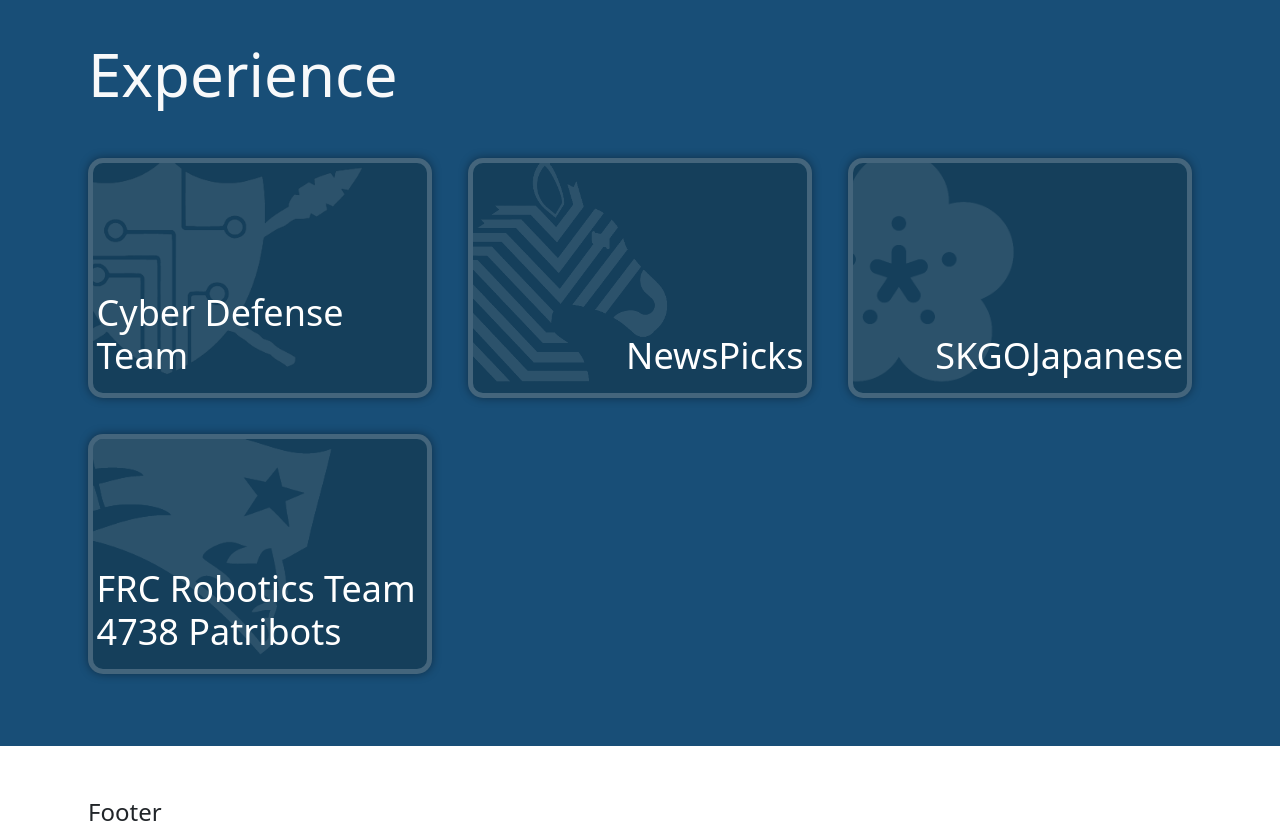
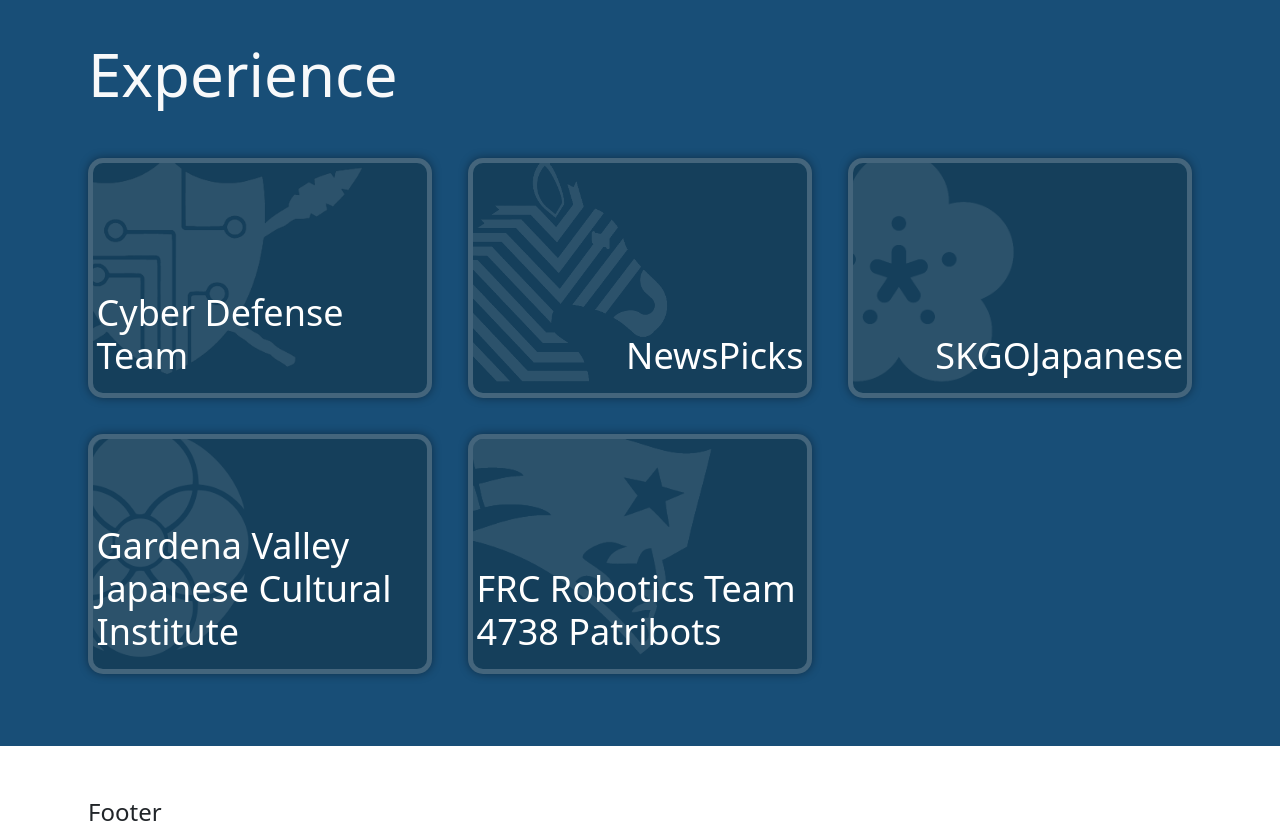
Before and after one commit to Kekechi/Portfolio, a React (Vite) app: page / in a window 1280 px wide. Shown: the part 3620-4450 px from the top of the page. Built offline with nearby package versions, Linux system fonts and the light colour scheme.

Commit message:
create list of experience texts

```diff
--- a/src/Components/Home/Experience/Experience.jsx
+++ b/src/Components/Home/Experience/Experience.jsx
@@ -1,5 +1,7 @@
 import React from "react";
-import { Card, Col, Container, Row } from "react-bootstrap";
+import { Col, Container, Row } from "react-bootstrap";
+
+import experienceList from "./experienceList";
 
 function Experience() {
   return (
@@ -7,85 +9,24 @@
       <div className="section-anchor" id="experience"></div>
       <Container className="py-5">
         <h1 className="text-light">Experience</h1>
+
         <Row>
-          <Col lg={4}>
+          {experienceList.map((experience) => (
+            <Col lg={4} key={experience.title}>
               <div className="experience-card">
                 <div className="experience-card-background">
-                <img src="src/assets/img/cdt.png" alt="" />
+                  <img src={"src/assets/img/" + experience.img} alt="" />
                 </div>
 
                 <div className="experience-card-content">
-                <h6>Position: Member</h6>
-                <p>September 2023 - Present</p>
-                <p>
-                  Expand knowledge involving preserving confidentiality,
-                  integrity, and availability of information. Information
-                  security professionals and students with experience in
-                  multiple cybersecurity fields provide instruction. Chosen to
-                  compete at the CCDC invitational on 11/4/23.
-                </p>
+                  <h6>{experience.position}</h6>
+                  <p>{experience.date}</p>
+                  <p>{experience.description}</p>
                 </div>
-              <h4 className="experience-title">Cyber Defense Team</h4>
+                <h4 className="experience-title">{experience.title}</h4>
               </div>
             </Col>
-          <Col lg={4}>
-            <div className="experience-card">
-              <div className="experience-card-background">
-                <img src="src/assets/img/newspicks.png" alt="" />
-              </div>
-
-              <div className="experience-card-content">
-                <h6>Position: 5th Gen Student Picker</h6>
-                <p>September 2023 - Present</p>
-                <p>
-                  NewsPicks aggregates news from 90 global sources and presents
-                  insights from 300+ "pro-pickers" and "student pickers" to its
-                  7.9 million users. Comment on news and original articles, and
-                  collaborate closely with the community team.
-                </p>
-              </div>
-              <h4 className="experience-title">NewsPicks</h4>
-            </div>
-          </Col>
-          <Col lg={4}>
-            <div className="experience-card">
-              <div className="experience-card-background">
-                <img src="src/assets/img/skgoicon.png" alt="" />
-              </div>
-
-              <div className="experience-card-content">
-                <h6>Position: Volunteer Leader / Founder</h6>
-                <p>May 2022 - Present</p>
-                <p>
-                  Founded a student volunteer organization to counter the
-                  decline in Japan-U.S. cultural exchange among youth. As a
-                  representative, led efforts to immerse American children in
-                  Japanese culture and language, enhancing global understanding.
-                </p>
-              </div>
-              <h4 className="experience-title">SKGOJapanese</h4>
-            </div>
-          </Col>
-          <Col lg={4}>
-            <div className="experience-card">
-              <div className="experience-card-background">
-                <img src="src/assets/img/patribots.png" alt="" />
-              </div>
-              <div className="experience-card-content">
-                <h6>Position: Programming Lead</h6>
-                <p>September 2020 - June 2023</p>
-                <p>
-                  Led a team of 8 in Java-based robot programming, integrating
-                  everyone's contributions. Cultivated team-building skills,
-                  ensuring a cohesive and harmonious work environment. Achieved
-                  the Imagery Award at the Las Vegas regional competition.
-                </p>
-              </div>
-              <h4 className="experience-title">
-                FRC Robotics Team 4738 Patribots
-              </h4>
-            </div>
-          </Col>
+          ))}
         </Row>
       </Container>
     </div>
--- /dev/null
+++ b/src/Components/Home/Experience/experienceList.js
@@ -0,0 +1,44 @@
+const experienceList = [
+  {
+    title: "Cyber Defense Team",
+    position: "Member",
+    date: "September 2023 - Present",
+    description:
+      "Expand knowledge involving preserving confidentiality,integrity, and availability of information. Information security professionals and students with experience in multiple cybersecurity fields provide instruction. Chosen to compete at the CCDC invitational on 11/4/23.",
+    img: "cdt.png",
+  },
+  {
+    title: "NewsPicks",
+    position: "5th Gen Student Picker",
+    date: "September 2023 - Present",
+    description:
+      'NewsPicks aggregates news from 90 global sources and presents insights from 300+ "pro-pickers" and "student pickers" to its 7.9 million users. Comment on news and original articles, and collaborate closely with the community team.',
+    img: "newspicks.png",
+  },
+  {
+    title: "SKGOJapanese",
+    position: "Volunteer Leader / Founder",
+    date: "May 2022 - Present",
+    description:
+      "Founded a student volunteer organization to counter the decline in Japan-U.S. cultural exchange among youth. As a representative, led efforts to immerse American children in Japanese culture and language, enhancing global understanding.",
+    img: "skgoicon.png",
+  },
+  {
+    title: "Gardena Valley Japanese Cultural Institute",
+    position: "IT Assistance Volunteer",
+    date: "March 2020 - Present",
+    description:
+      "Advised students on online learning tools and strategies. Assisted with instructional activities and assessments in virtual classes.",
+    img: "jci.png",
+  },
+  {
+    title: "FRC Robotics Team 4738 Patribots",
+    position: "Programming Lead",
+    date: "September 2020 - June 2023",
+    description:
+      " Led a team of 8 in Java-based robot programming, integrating everyone's contributions. Cultivated team-building skills, ensuring a cohesive and harmonious work environment. Achieved the Imagery Award at the Las Vegas regional competition.",
+    img: "patribots.png",
+  },
+];
+
+export default experienceList;
```
Lines whose indentation alone changed are shown as unchanged.
